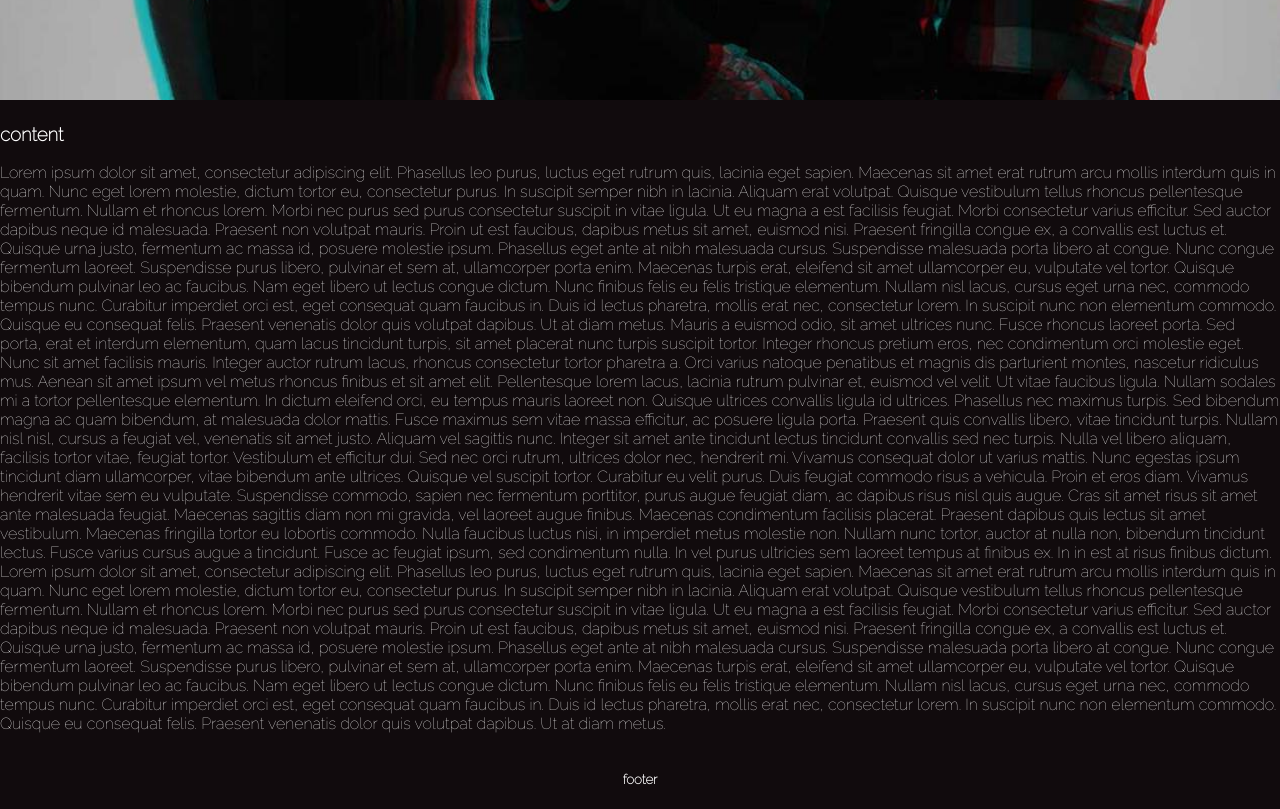
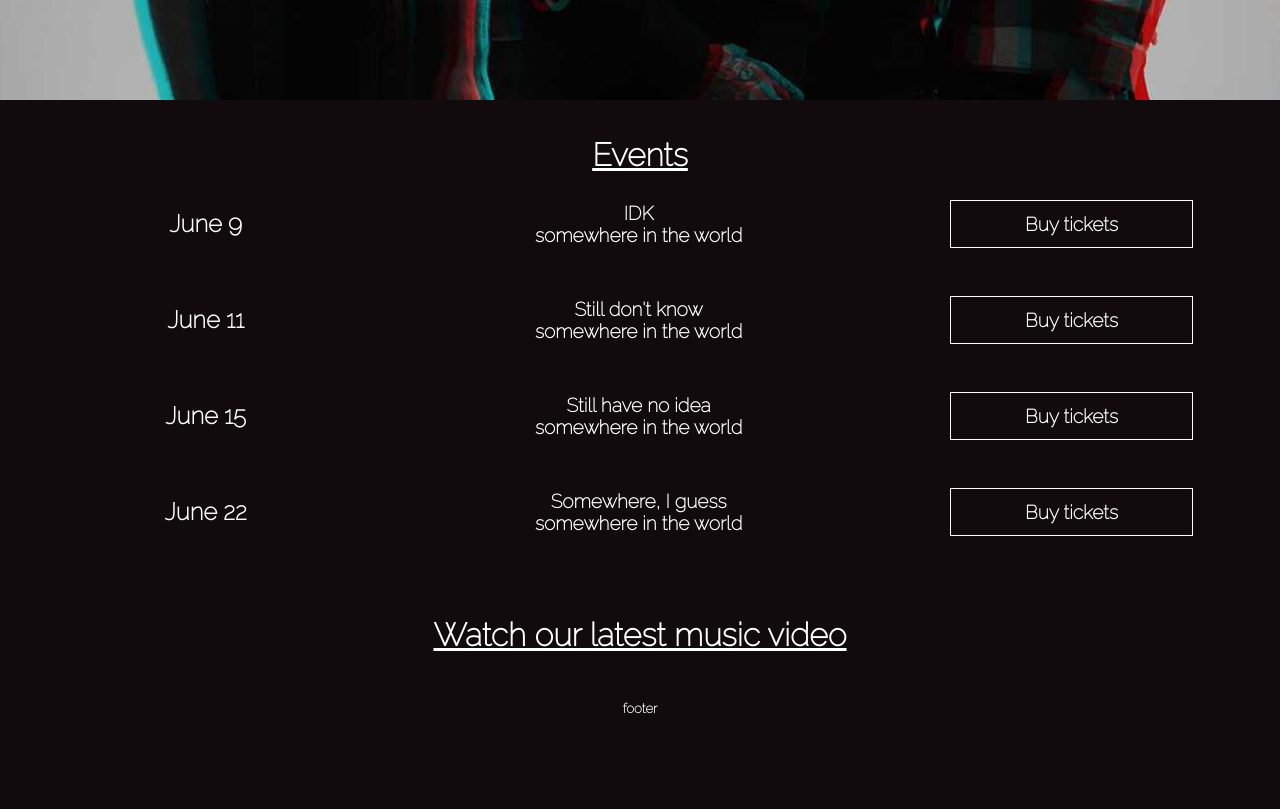
Before and after one commit to Spidey507/band-website, a plain HTML site: page home.html in a window 1280 px wide. Shown: the part 700-1509 px from the top of the page. After the commit the page ends 1438 px from the top, so only its background shows below. Drawn offline with Linux system fonts and the light colour scheme.

Commit message:
events added

```diff
--- a/home.html
+++ b/home.html
@@ -30,65 +30,33 @@
             </div>
 
         </div>
-        <h3>content</h3>
-        <p> Lorem ipsum dolor sit amet, consectetur adipiscing elit. Phasellus leo purus, luctus eget rutrum quis,
-            lacinia eget sapien. Maecenas sit amet erat rutrum arcu mollis interdum quis in quam. Nunc eget lorem
-            molestie, dictum tortor eu, consectetur purus. In suscipit semper nibh in lacinia. Aliquam erat volutpat.
-            Quisque vestibulum tellus rhoncus pellentesque fermentum. Nullam et rhoncus lorem. Morbi nec purus sed purus
-            consectetur suscipit in vitae ligula. Ut eu magna a est facilisis feugiat. Morbi consectetur varius
-            efficitur. Sed auctor dapibus neque id malesuada. Praesent non volutpat mauris. Proin ut est faucibus,
-            dapibus metus sit amet, euismod nisi. Praesent fringilla congue ex, a convallis est luctus et. Quisque urna
-            justo, fermentum ac massa id, posuere molestie ipsum. Phasellus eget ante at nibh malesuada cursus.
+        <div class="events">
+            <h2 class="events-title">Events</h2>
+            <div class="event-row">
+                <span class="event-item event-date">June 9</span>
+                <span class="event-item event-place">IDK<br>somewhere in the world</span>
+                <button class="event-item btn event-btn">Buy tickets</button>
+            </div>
+            <div class="event-row">
+                <span class="event-item event-date">June 11</span>
+                <span class="event-item event-place">Still don't know<br>somewhere in the world</span>
+                <button class="event-item btn event-btn">Buy tickets</button>
+            </div>
+            <div class="event-row">
+                <span class="event-item event-date">June 15</span>
+                <span class="event-item event-place">Still have no idea<br>somewhere in the world</span>
+                <button class="event-item btn event-btn">Buy tickets</button>
+            </div>
+            <div class="event-row">
+                <span class="event-item event-date">June 22</span>
+                <span class="event-item event-place">Somewhere, I guess<br>somewhere in the world</span>
+                <button class="event-item btn event-btn">Buy tickets</button>
+            </div>
+        </div>
+        <div class="media">
+            <h2 class="events-title">Watch our latest music video</h2>
 
-            Suspendisse malesuada porta libero at congue. Nunc congue fermentum laoreet. Suspendisse purus libero,
-            pulvinar et sem at, ullamcorper porta enim. Maecenas turpis erat, eleifend sit amet ullamcorper eu,
-            vulputate vel tortor. Quisque bibendum pulvinar leo ac faucibus. Nam eget libero ut lectus congue dictum.
-            Nunc finibus felis eu felis tristique elementum. Nullam nisl lacus, cursus eget urna nec, commodo tempus
-            nunc. Curabitur imperdiet orci est, eget consequat quam faucibus in. Duis id lectus pharetra, mollis erat
-            nec, consectetur lorem. In suscipit nunc non elementum commodo. Quisque eu consequat felis. Praesent
-            venenatis dolor quis volutpat dapibus. Ut at diam metus.
-
-            Mauris a euismod odio, sit amet ultrices nunc. Fusce rhoncus laoreet porta. Sed porta, erat et interdum
-            elementum, quam lacus tincidunt turpis, sit amet placerat nunc turpis suscipit tortor. Integer rhoncus
-            pretium eros, nec condimentum orci molestie eget. Nunc sit amet facilisis mauris. Integer auctor rutrum
-            lacus, rhoncus consectetur tortor pharetra a. Orci varius natoque penatibus et magnis dis parturient montes,
-            nascetur ridiculus mus. Aenean sit amet ipsum vel metus rhoncus finibus et sit amet elit. Pellentesque lorem
-            lacus, lacinia rutrum pulvinar et, euismod vel velit. Ut vitae faucibus ligula. Nullam sodales mi a tortor
-            pellentesque elementum.
-
-            In dictum eleifend orci, eu tempus mauris laoreet non. Quisque ultrices convallis ligula id ultrices.
-            Phasellus nec maximus turpis. Sed bibendum magna ac quam bibendum, at malesuada dolor mattis. Fusce maximus
-            sem vitae massa efficitur, ac posuere ligula porta. Praesent quis convallis libero, vitae tincidunt turpis.
-            Nullam nisl nisl, cursus a feugiat vel, venenatis sit amet justo. Aliquam vel sagittis nunc. Integer sit
-            amet ante tincidunt lectus tincidunt convallis sed nec turpis. Nulla vel libero aliquam, facilisis tortor
-            vitae, feugiat tortor. Vestibulum et efficitur dui. Sed nec orci rutrum, ultrices dolor nec, hendrerit mi.
-            Vivamus consequat dolor ut varius mattis. Nunc egestas ipsum tincidunt diam ullamcorper, vitae bibendum ante
-            ultrices. Quisque vel suscipit tortor.
-
-            Curabitur eu velit purus. Duis feugiat commodo risus a vehicula. Proin et eros diam. Vivamus hendrerit vitae
-            sem eu vulputate. Suspendisse commodo, sapien nec fermentum porttitor, purus augue feugiat diam, ac dapibus
-            risus nisl quis augue. Cras sit amet risus sit amet ante malesuada feugiat. Maecenas sagittis diam non mi
-            gravida, vel laoreet augue finibus. Maecenas condimentum facilisis placerat. Praesent dapibus quis lectus
-            sit amet vestibulum. Maecenas fringilla tortor eu lobortis commodo. Nulla faucibus luctus nisi, in imperdiet
-            metus molestie non. Nullam nunc tortor, auctor at nulla non, bibendum tincidunt lectus. Fusce varius cursus
-            augue a tincidunt. Fusce ac feugiat ipsum, sed condimentum nulla. In vel purus ultricies sem laoreet tempus
-            at finibus ex. In in est at risus finibus dictum.
-            Lorem ipsum dolor sit amet, consectetur adipiscing elit. Phasellus leo purus, luctus eget rutrum quis,
-            lacinia eget sapien. Maecenas sit amet erat rutrum arcu mollis interdum quis in quam. Nunc eget lorem
-            molestie, dictum tortor eu, consectetur purus. In suscipit semper nibh in lacinia. Aliquam erat volutpat.
-            Quisque vestibulum tellus rhoncus pellentesque fermentum. Nullam et rhoncus lorem. Morbi nec purus sed purus
-            consectetur suscipit in vitae ligula. Ut eu magna a est facilisis feugiat. Morbi consectetur varius
-            efficitur. Sed auctor dapibus neque id malesuada. Praesent non volutpat mauris. Proin ut est faucibus,
-            dapibus metus sit amet, euismod nisi. Praesent fringilla congue ex, a convallis est luctus et. Quisque urna
-            justo, fermentum ac massa id, posuere molestie ipsum. Phasellus eget ante at nibh malesuada cursus.
-
-            Suspendisse malesuada porta libero at congue. Nunc congue fermentum laoreet. Suspendisse purus libero,
-            pulvinar et sem at, ullamcorper porta enim. Maecenas turpis erat, eleifend sit amet ullamcorper eu,
-            vulputate vel tortor. Quisque bibendum pulvinar leo ac faucibus. Nam eget libero ut lectus congue dictum.
-            Nunc finibus felis eu felis tristique elementum. Nullam nisl lacus, cursus eget urna nec, commodo tempus
-            nunc. Curabitur imperdiet orci est, eget consequat quam faucibus in. Duis id lectus pharetra, mollis erat
-            nec, consectetur lorem. In suscipit nunc non elementum commodo. Quisque eu consequat felis. Praesent
-            venenatis dolor quis volutpat dapibus. Ut at diam metus.</p>
+        </div>
 
     </main>
     <footer class="footer">
--- a/stylesheets.css
+++ b/stylesheets.css
@@ -113,3 +113,72 @@ body {
     to {opacity: 1}
 }
 */
+
+.events{
+    margin-top: 2em;
+    margin-bottom: 2em;
+}
+
+.events-title{
+    text-align: center;
+    font-size: 2em;
+    font-weight: bolder;
+    text-decoration: underline;
+}
+
+.event-row{
+    display: inline-block;
+    margin: 0 auto;
+    padding: 0;
+    width: 100%;
+    margin-bottom: 3em;
+
+}
+
+.event-item{
+    display: inline-block;
+    vertical-align: middle;
+}
+
+.event-date{
+    width: 19%;
+    text-align: center;
+    font-size: 1.5rem;
+    font-weight: bolder;
+    padding-left: 3.5em;
+}
+
+.event-place{
+    width: 48%;
+    text-align: center;
+    font-size: 1.2rem;
+    font-weight: bold;
+}
+
+.event-btn{
+    width: 19%;
+    height: 3rem;
+    text-align: center;
+    font-size: 1.2rem;
+    color: white;
+    background-color: transparent;
+    border: 1px solid white;
+    font-weight: bolder;
+}
+
+.event-btn:hover{
+    width: 19%;
+    height: 3rem;
+    text-align: center;
+    font-size: 1.2rem;
+    color: black;
+    background-color: white;
+    border: 1px solid black;
+    font-weight: bolder;
+}
+
+.btn{
+    text-align: center;
+    vertical-align: middle;
+    cursor: pointer;
+}
```
